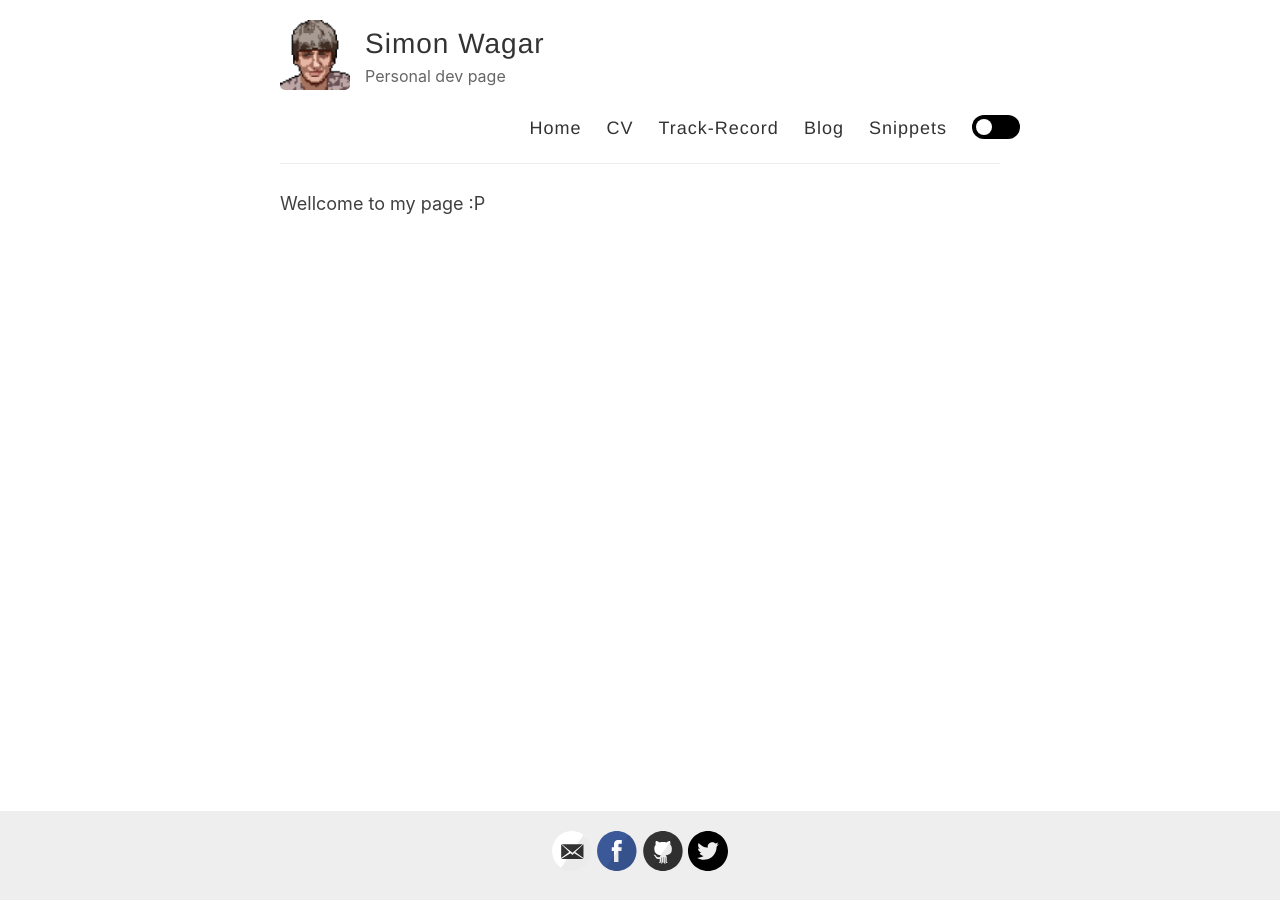
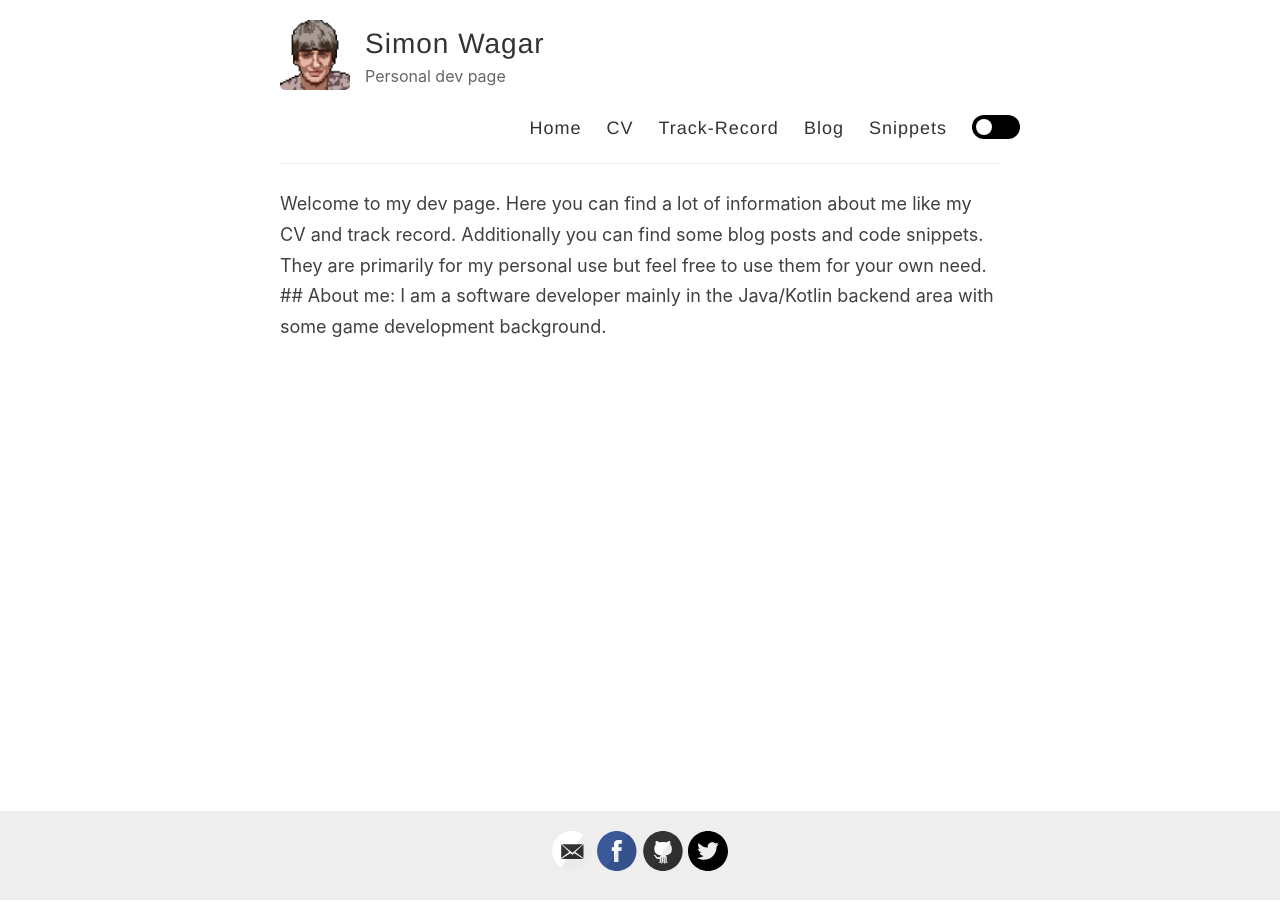
Before and after one commit to swagar/my-reverie, a Jekyll site: the page built from index.html, in a window 1280 px wide. Built offline with Jekyll 4.4.1, drawn with Linux system fonts in a browser that asks for light colours.

Commit message:
added some first welcome text

```diff
--- a/index.html
+++ b/index.html
@@ -3,5 +3,9 @@ layout: default
 ---
 
 <div class="posts">
-  Wellcome to my page :P
+  Welcome to my dev page. Here you can find a lot of information about me like my CV and track record.
+  Additionally you can find some blog posts and code snippets. They are primarily for my personal use but feel free to use them for your own need.
+
+  ## About me:
+  I am a software developer mainly in the Java/Kotlin backend area with some game development background.
 </div>
```
